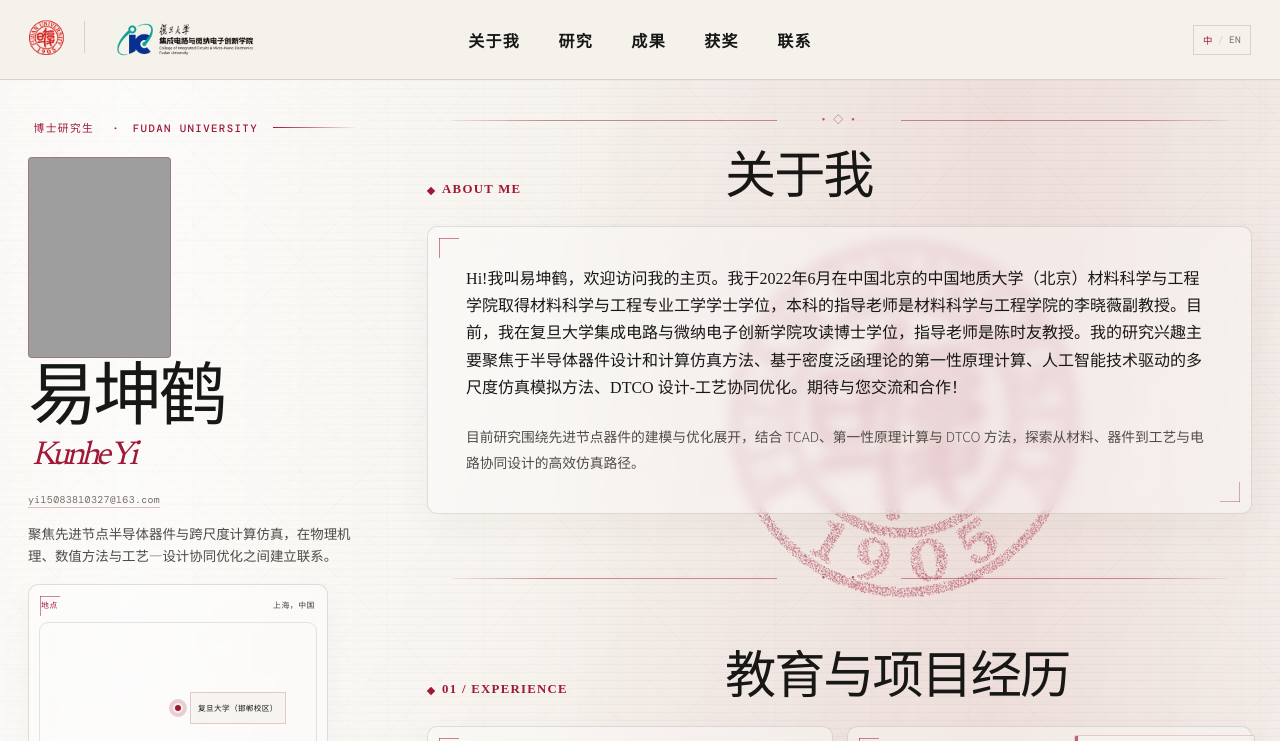
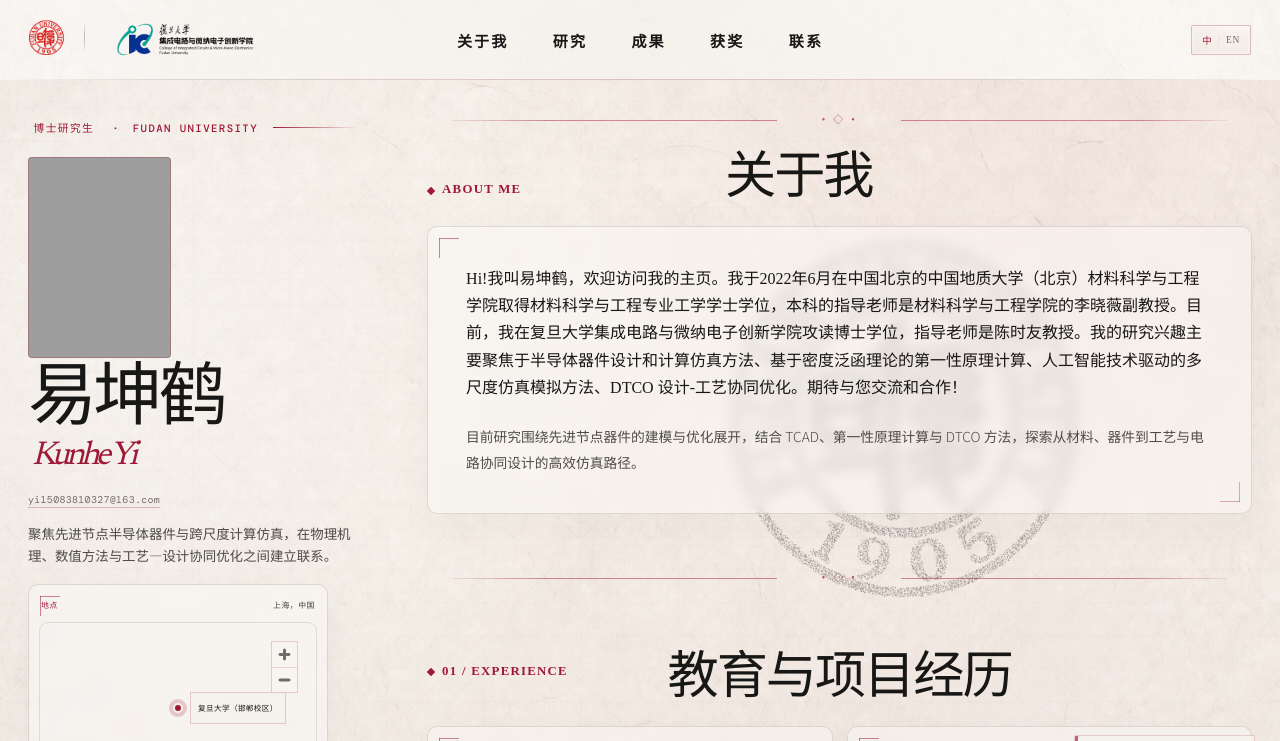
Before and after one commit to XuanYaWangYiKunHe/Personal-Homepage, a plain HTML site: page 个人主页/index.html in a window 1280 px wide. Shown: the top 741 px of the page. Drawn offline with nearby package versions, Linux system fonts and the light colour scheme; no server answers; grey boxes are pictures that could not be loaded; animation ran at ten frames a second; a web font is replaced by a local one.

Commit message:
Refine homepage with ink-wash visual style

```diff
--- a/个人主页/city-map.js
+++ b/个人主页/city-map.js
@@ -119,14 +119,25 @@
     style: urbanTextureStyle,
     center: [121.5018, 31.2990],
     zoom: 13.25,
+    minZoom: 10,
+    maxZoom: 17,
     bearing: -2,
     pitch: 0,
-    interactive: false,
+    interactive: true,
     attributionControl: false,
     antialias: true,
     canvasContextAttributes: { alpha: true },
     renderWorldCopies: false,
   });
+
+  map.addControl(
+    new maplibregl.NavigationControl({
+      showCompass: false,
+      showZoom: true,
+      visualizePitch: false,
+    }),
+    "top-right",
+  );
 
   const campusMarker = document.createElement("div");
   campusMarker.className = "campus-location-marker";
--- a/个人主页/index.html
+++ b/个人主页/index.html
@@ -26,11 +26,11 @@
       rel="stylesheet"
     />
     <link href="https://unpkg.com/maplibre-gl@5.24.0/dist/maplibre-gl.css" rel="stylesheet" />
-    <link rel="stylesheet" href="./styles.css?v=20260824-gold-research" />
+    <link rel="stylesheet" href="./styles.css?v=20260824-inkwash-nav" />
     <script src="https://unpkg.com/maplibre-gl@5.24.0/dist/maplibre-gl.js" defer></script>
     <script src="./site-data.js?v=20260824-iop-logo" defer></script>
-    <script src="./particle-map.js?v=20260824-stage-sides" defer></script>
-    <script src="./city-map.js?v=20260824-campus-label" defer></script>
+    <script src="./particle-map.js?v=20260824-inkwash" defer></script>
+    <script src="./city-map.js?v=20260824-interactive-map" defer></script>
     <script src="./main.js?v=20260824-compact-projects" defer></script>
   </head>
   <body>
--- a/个人主页/particle-map.js
+++ b/个人主页/particle-map.js
@@ -191,7 +191,7 @@
     texture.width = SAMPLE_WIDTH;
     texture.height = SAMPLE_HEIGHT;
     const textureContext = texture.getContext("2d");
-    textureContext.fillStyle = "rgba(159, 24, 54, 0.72)";
+    textureContext.fillStyle = "rgba(58, 55, 50, 0.58)";
     cloud.forEach((point) => {
       if (point.strength < 0.58) return;
       const size = point.strength > 0.82 ? 1.35 : 1;
@@ -254,7 +254,7 @@
 
   function drawBackgroundGrid() {
     context.save();
-    context.strokeStyle = "rgba(159, 24, 54, 0.022)";
+    context.strokeStyle = "rgba(58, 55, 50, 0.018)";
     context.lineWidth = 1;
     const step = viewportWidth < 700 ? 52 : 70;
     context.beginPath();
@@ -288,8 +288,8 @@
     const centerY = viewportHeight * 0.53;
     const fromShape = shapes[fromIndex];
     const toShape = shapes[toIndex];
-    const emphasisByStage = [0.92, 1.2, 1.2, 0.92, 0.92];
-    const opacityByStage = [0.44, 0.7, 0.7, 0.44, 0.44];
+    const emphasisByStage = [0.9, 1.16, 1.16, 0.9, 0.9];
+    const opacityByStage = [0.32, 0.55, 0.55, 0.32, 0.32];
     const emphasis = emphasisByStage[fromIndex] + (emphasisByStage[toIndex] - emphasisByStage[fromIndex]) * mix;
     const opacity = opacityByStage[fromIndex] + (opacityByStage[toIndex] - opacityByStage[fromIndex]) * mix;
 
@@ -308,7 +308,7 @@
     drawDetail(toIndex, mix * 0.36);
 
     context.save();
-    context.fillStyle = `rgba(159, 24, 54, ${opacity})`;
+    context.fillStyle = `rgba(58, 55, 50, ${opacity})`;
     for (let index = 0; index < particles.length; index += 1) {
       const particle = particles[index];
       const from = fromShape[index];
@@ -333,6 +333,35 @@
       }
       const sourceStrength = from.strength + (to.strength - from.strength) * mix;
       const size = particle.radius * (0.74 + sourceStrength * 0.38) * emphasis;
+      context.fillRect(x, y, size, size);
+    }
+
+    // 在淡墨主体上以极低密度点染复旦红，保留品牌识别但不破坏水墨层级。
+    context.fillStyle = `rgba(159, 24, 54, ${opacity * 0.62})`;
+    for (let index = 17; index < particles.length; index += 37) {
+      const particle = particles[index];
+      const from = fromShape[index];
+      const to = toShape[index];
+      const nx = from.x + (to.x - from.x) * mix;
+      const ny = from.y + (to.y - from.y) * mix;
+      const breathe = reducedMotion ? 0 : Math.sin(time * 0.00048 * particle.drift + particle.seed) * 0.72;
+      let x = centerX + (nx - 0.5) * scale * 1.46 + breathe;
+      let y = centerY + (ny - 0.5) * scale + Math.cos(time * 0.0004 + particle.seed) * (reducedMotion ? 0 : 0.48);
+      if (!reducedMotion && pointer.strength > 0.01) {
+        const influenceRadius = viewportWidth < 700 ? 68 : 92;
+        const deltaX = x - pointer.x;
+        const deltaY = y - pointer.y;
+        const distanceSquared = deltaX * deltaX + deltaY * deltaY;
+        if (distanceSquared < influenceRadius * influenceRadius) {
+          const distance = Math.max(1, Math.sqrt(distanceSquared));
+          const falloff = 1 - distance / influenceRadius;
+          const nudge = falloff * falloff * 5.5 * pointer.strength;
+          x += (deltaX / distance) * nudge;
+          y += (deltaY / distance) * nudge;
+        }
+      }
+      const sourceStrength = from.strength + (to.strength - from.strength) * mix;
+      const size = particle.radius * (0.78 + sourceStrength * 0.32) * emphasis;
       context.fillRect(x, y, size, size);
     }
     context.restore();
--- a/个人主页/styles.css
+++ b/个人主页/styles.css
@@ -25,11 +25,11 @@ body {
   margin: 0;
   color: var(--ink);
   background:
-    radial-gradient(circle at 78% 9%, rgba(159, 24, 54, 0.075), transparent 28rem),
-    radial-gradient(circle at 10% 42%, rgba(255, 255, 255, 0.75), transparent 32rem),
-    linear-gradient(rgba(23, 23, 22, 0.025) 1px, transparent 1px),
+    linear-gradient(rgba(245, 242, 236, 0.26), rgba(245, 242, 236, 0.4)) fixed,
+    radial-gradient(circle at 78% 9%, rgba(159, 24, 54, 0.06), transparent 28rem) fixed,
+    radial-gradient(circle at 10% 42%, rgba(255, 255, 255, 0.48), transparent 32rem) fixed,
+    url("./assets/xuan-paper-background-v2.jpg") center / cover no-repeat fixed,
     var(--paper);
-  background-size: 100% 8px;
   font-family: var(--sans);
   font-weight: 300;
   -webkit-font-smoothing: antialiased;
@@ -115,8 +115,10 @@ button { font: inherit; }
   padding: 0;
   border: 1px solid transparent;
   border-radius: 0;
-  background: rgba(245, 242, 236, 0.98);
-  backdrop-filter: blur(10px);
+  background:
+    linear-gradient(90deg, rgba(255, 255, 255, 0.52), rgba(245, 242, 236, 0.82) 48%, rgba(255, 255, 255, 0.46)),
+    rgba(245, 242, 236, 0.94);
+  backdrop-filter: blur(12px) saturate(0.82);
   transition:
     top 260ms ease,
     height 260ms ease,
@@ -134,7 +136,9 @@ button { font: inherit; }
   left: 50%;
   width: 100vw;
   transform: translateX(-50%);
-  background: rgba(245, 242, 236, 0.98);
+  background:
+    linear-gradient(90deg, rgba(255, 255, 255, 0.62), rgba(245, 242, 236, 0.84) 50%, rgba(255, 255, 255, 0.56)),
+    url("./assets/xuan-paper-background-v2.jpg") center 38% / cover;
   transition: opacity 180ms ease;
   pointer-events: none;
   z-index: -1;
@@ -147,7 +151,14 @@ button { font: inherit; }
   width: 100vw;
   height: 1px;
   transform: translateX(-50%);
-  background: var(--line);
+  background: linear-gradient(
+    90deg,
+    transparent,
+    rgba(58, 55, 50, 0.16) 14%,
+    rgba(159, 24, 54, 0.24) 50%,
+    rgba(58, 55, 50, 0.16) 86%,
+    transparent
+  );
   transition: opacity 180ms ease;
   pointer-events: none;
 }
@@ -155,11 +166,15 @@ button { font: inherit; }
   top: 8px;
   height: 66px;
   padding: 0 16px;
-  border-color: rgba(113, 109, 102, 0.2);
+  border-color: rgba(58, 55, 50, 0.18);
   border-radius: 14px;
-  background: rgba(245, 242, 236, 0.9);
-  box-shadow: 0 14px 36px rgba(58, 48, 40, 0.1);
-  backdrop-filter: blur(16px);
+  background:
+    linear-gradient(96deg, rgba(255, 255, 255, 0.6), rgba(245, 242, 236, 0.88) 52%, rgba(255, 255, 255, 0.48)),
+    url("./assets/xuan-paper-background-v2.jpg") center 38% / cover;
+  box-shadow:
+    0 12px 34px rgba(43, 39, 34, 0.08),
+    inset 0 -1px rgba(159, 24, 54, 0.1);
+  backdrop-filter: blur(18px) saturate(0.78);
 }
 .site-header.is-scrolled::before,
 .site-header.is-scrolled::after { opacity: 0; }
@@ -194,7 +209,7 @@ button { font: inherit; }
 .brand-divider {
   width: 1px;
   height: 32px;
-  background: var(--line);
+  background: linear-gradient(180deg, transparent, rgba(58, 55, 50, 0.32), transparent);
 }
 .icmne-logo-crop {
   width: 174px;
@@ -225,40 +240,71 @@ button { font: inherit; }
 }
 .desktop-nav a { position: relative; }
 .desktop-nav a {
-  font-family: var(--sans);
-  font-size: 1rem;
+  padding: 9px 3px;
+  font-family: var(--cn-serif);
+  font-size: 0.94rem;
   font-weight: 600;
-  letter-spacing: 0.08em;
+  letter-spacing: 0.14em;
+}
+.desktop-nav a::before {
+  content: "";
+  position: absolute;
+  left: 50%;
+  top: 1px;
+  width: 4px;
+  height: 4px;
+  background: var(--accent);
+  opacity: 0;
+  transform: translate(-50%, -4px) rotate(45deg);
+  transition: opacity 180ms ease, transform 180ms ease;
 }
 .desktop-nav a::after {
   content: "";
   position: absolute;
-  left: 0;
-  right: 100%;
-  bottom: -7px;
-  height: 1px;
-  background: var(--accent);
-  transition: right 180ms ease;
+  left: 8%;
+  right: 8%;
+  bottom: 2px;
+  height: 2px;
+  background: linear-gradient(90deg, transparent, rgba(58, 55, 50, 0.5) 24%, var(--accent) 50%, rgba(58, 55, 50, 0.5) 76%, transparent);
+  opacity: 0;
+  transform: scaleX(0.3);
+  transition: opacity 180ms ease, transform 180ms ease;
+}
+.desktop-nav a:hover::before,
+.desktop-nav a:focus-visible::before {
+  opacity: 0.82;
+  transform: translate(-50%, 0) rotate(45deg);
 }
 .desktop-nav a:hover::after,
-.desktop-nav a:focus-visible::after { right: 0; }
+.desktop-nav a:focus-visible::after {
+  opacity: 1;
+  transform: scaleX(1);
+}
 .header-tools { display: flex; align-items: center; gap: 18px; }
 .language-toggle {
   display: inline-flex;
   align-items: center;
   gap: 5px;
-  padding: 7px 9px;
-  border: 1px solid var(--line);
+  padding: 7px 10px;
+  border: 1px solid rgba(159, 24, 54, 0.24);
+  border-radius: 2px;
   color: var(--muted);
-  background: rgba(245, 242, 236, 0.76);
-  font-family: var(--mono);
+  background:
+    linear-gradient(rgba(255, 255, 255, 0.4), rgba(245, 242, 236, 0.54)),
+    url("./assets/xuan-paper-background-v2.jpg") center / cover;
+  box-shadow: inset 0 0 0 2px rgba(255, 255, 255, 0.25);
+  font-family: var(--cn-serif);
   font-size: 0.59rem;
-  letter-spacing: 0.04em;
+  letter-spacing: 0.08em;
   cursor: pointer;
   transition: border-color 180ms ease, color 180ms ease;
 }
 .language-toggle:hover,
-.language-toggle:focus-visible { color: var(--accent); border-color: var(--accent); }
+.language-toggle:focus-visible {
+  color: var(--accent);
+  border-color: rgba(159, 24, 54, 0.62);
+  box-shadow: inset 0 0 0 2px rgba(159, 24, 54, 0.05);
+}
 .language-active { color: var(--accent); font-weight: 500; }
 .language-divider { color: var(--line); }
 .menu-button { display: none; }
@@ -393,8 +439,30 @@ button { font: inherit; }
   z-index: 0;
   background: transparent;
 }
-.urban-map .maplibregl-canvas { outline: none; }
-.urban-map .maplibregl-control-container { display: none !important; }
+.urban-map .maplibregl-canvas {
+  outline: none;
+  cursor: grab;
+}
+.urban-map .maplibregl-canvas:active { cursor: grabbing; }
+.urban-map .maplibregl-ctrl-top-right {
+  top: 8px;
+  right: 8px;
+}
+.urban-map .maplibregl-ctrl-group {
+  overflow: hidden;
+  border: 1px solid rgba(159, 24, 54, 0.2);
+  border-radius: 0;
+  background: rgba(248, 246, 241, 0.9);
+  box-shadow: none;
+}
+.urban-map .maplibregl-ctrl-group button {
+  width: 25px;
+  height: 25px;
+}
+.urban-map .maplibregl-ctrl-group button + button {
+  border-top-color: rgba(159, 24, 54, 0.15);
+}
+.urban-map .maplibregl-ctrl-icon { opacity: 0.7; }
 .campus-location-marker {
   display: flex;
   align-items: center;
@@ -1581,6 +1649,19 @@ footer::after {
 }
 .profile-content .section-heading h2 {
   font-size: clamp(2.55rem, 4vw, 4.15rem);
+}
+.profile-content .about-section .section-heading .section-number {
+  grid-column: 1;
+  grid-row: 1;
+  align-self: center;
+  position: relative;
+  z-index: 1;
+}
+.profile-content .about-section .section-heading h2 {
+  grid-column: 1 / -1;
+  grid-row: 1;
+  width: 100%;
+  text-align: center;
 }
 .profile-content .education-panel { width: 100%; padding: clamp(18px, 1.9vw, 24px); }
 .profile-content .contact-section {
```
Also changed, not shown: 个人主页/assets/xuan-paper-background-v2.jpg (added).
